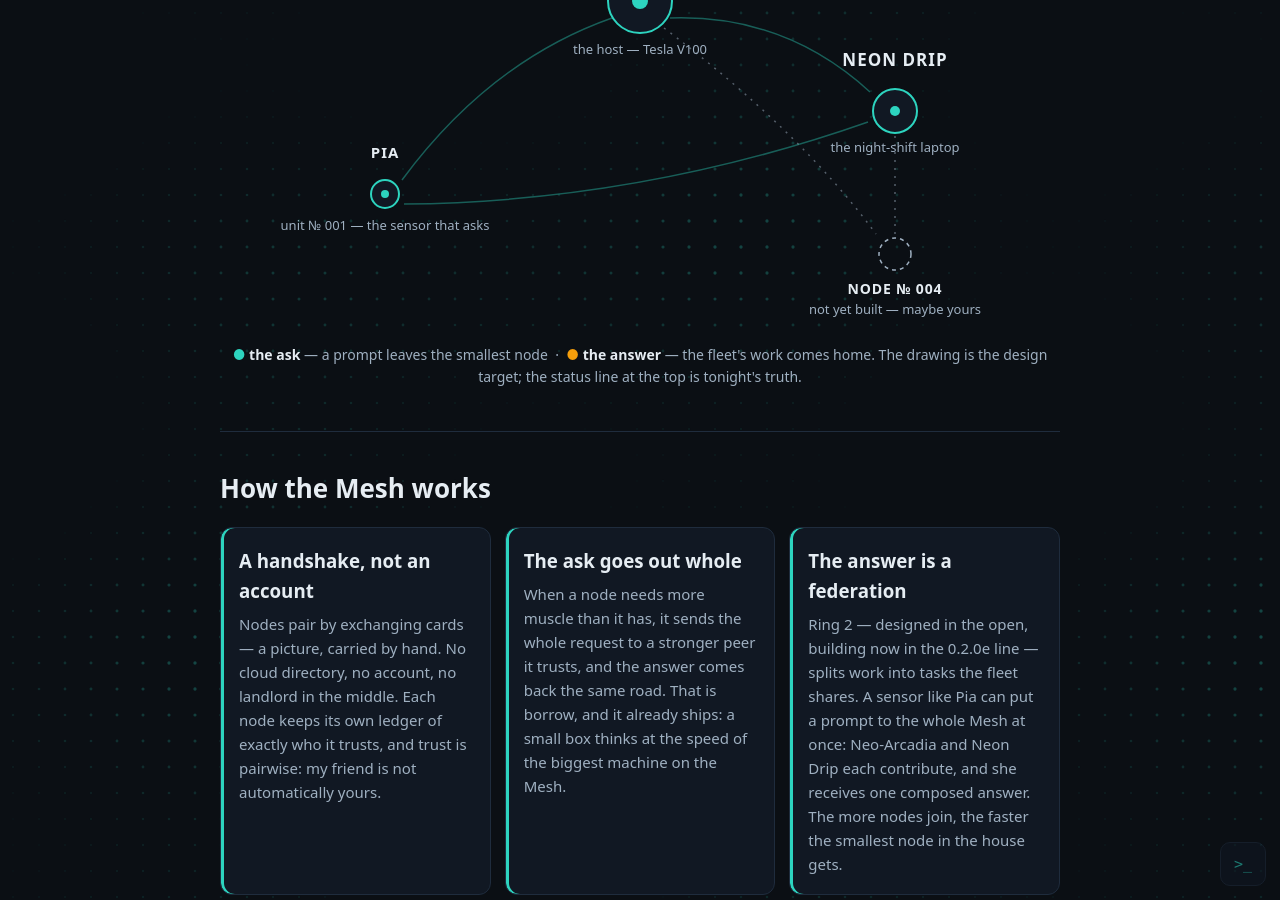
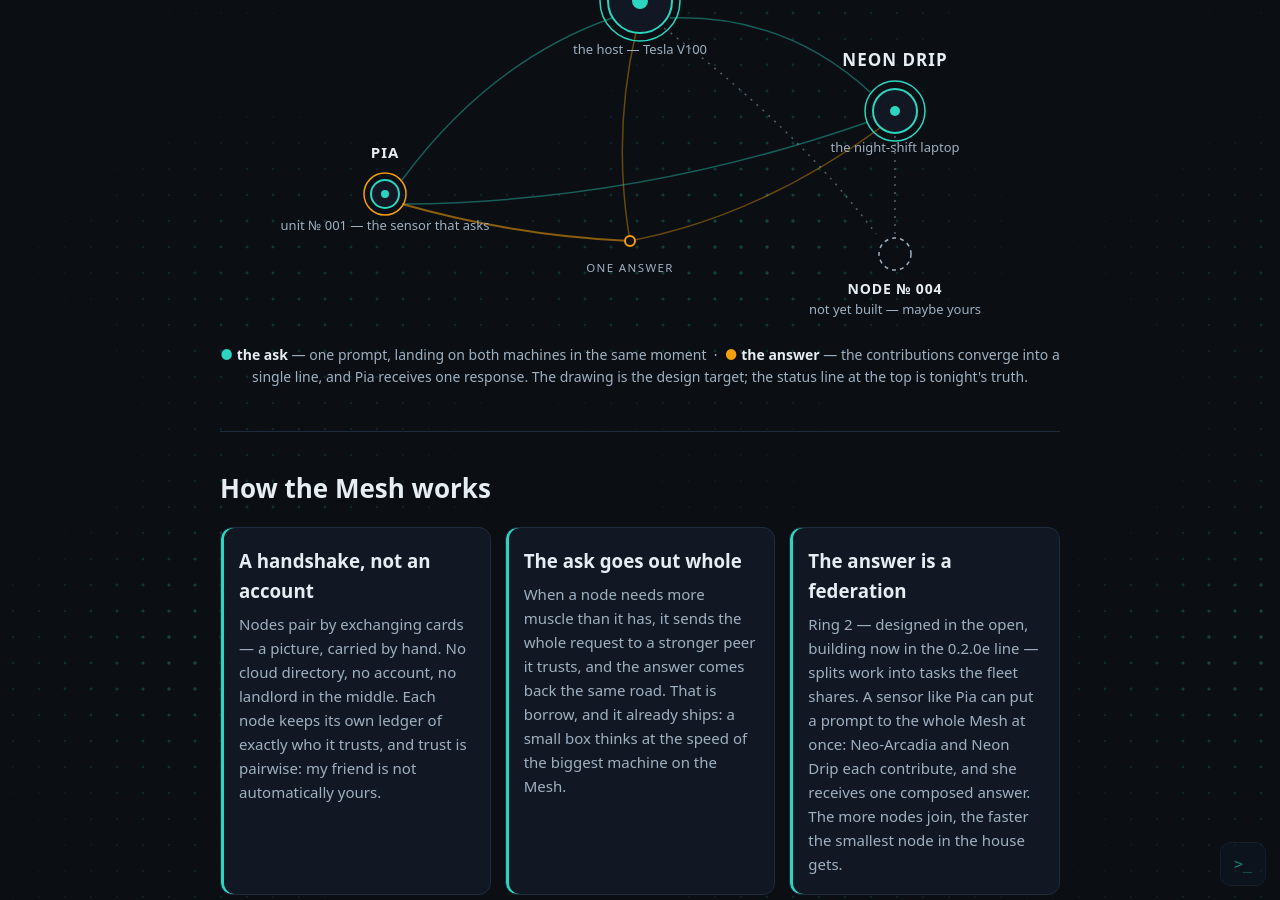
Before and after one commit to AlexKollar/nocturnerow, a Jekyll site: the page built from mesh.html, in a window 1280 px wide and 900 px high, scrolled down 789 px. Built offline with Jekyll 4.4.1, drawn with Linux system fonts in a browser that asks for light colours.

Commit message:
Mesh constellation choreography: Pia's ask lands on both machines at once, the answers converge into one line home, and the Neon Drip borrow road runs ask-up / answer-down

```diff
--- a/mesh.html
+++ b/mesh.html
@@ -34,28 +34,39 @@ description: "Apex | Mesh — many machines, one mind. A federation of your own
 .doc-body blockquote{border-left:3px solid var(--accent);margin:16px 0;padding:4px 0 4px 16px;color:var(--text);font-size:17px;line-height:1.65}
 .doc-body blockquote .attrib{display:block;margin-top:8px;color:var(--muted);font-size:14px}
 </style>
-<div class="meshmap" role="img" aria-label="Mesh constellation: Pia, a small sensor node, sends a prompt out in teal; Neo-Arcadia and Neon Drip both contribute, and their answers flow back to Pia in amber. A fourth node is drawn hollow — not yet built. Field status: two nodes are paired, and the road between them is lit — the first whole-request borrow was served across the open internet on 13 November 2026.">
+<div class="meshmap" role="img" aria-label="Mesh constellation: Pia, a small sensor node, sends one prompt out in teal along two roads, landing on Neo-Arcadia and Neon Drip at the same moment; their answers flow back in amber, converge into a single line, and reach Pia as one composed response. Neon Drip also borrows directly from Neo-Arcadia: its ask travels up in teal, the answer comes back down in amber. A fourth node is drawn hollow — not yet built. Field status: two nodes are paired, and the road between them is lit — the first whole-request borrow was served across the open internet on 13 November 2026.">
 <svg viewBox="0 0 800 440">
 <path id="rPiaNa" d="M 162 284 Q 250 165 372 122" stroke="#2dd4bf" stroke-width="1.5" fill="none" opacity=".4"/>
-<path id="rNaPia" d="M 372 122 Q 250 165 162 284" stroke="none" fill="none"/>
 <path id="rPiaNd" d="M 164 308 Q 400 306 628 226" stroke="#2dd4bf" stroke-width="1.5" fill="none" opacity=".4"/>
-<path id="rNdPia" d="M 628 226 Q 400 306 164 308" stroke="none" fill="none"/>
+<path id="rNaMerge" d="M 396 136 Q 372 240 390 345" stroke="#f59e0b" stroke-width="1.5" fill="none" opacity=".4"/>
+<path id="rNdMerge" d="M 640 232 Q 520 320 390 345" stroke="#f59e0b" stroke-width="1.5" fill="none" opacity=".4"/>
+<path id="rMergePia" d="M 390 345 Q 275 340 162 308" stroke="#f59e0b" stroke-width="2" fill="none" opacity=".55"/>
 <path id="rNaNd" d="M 430 122 Q 545 118 630 196" stroke="#2dd4bf" stroke-width="1.5" fill="none" opacity=".4"/>
 <path id="rNdNa" d="M 630 196 Q 545 118 430 122" stroke="none" fill="none"/>
 <path d="M 424 132 Q 560 235 636 338" stroke="#9fb0c1" stroke-width="1.5" stroke-dasharray="2 6" fill="none" opacity=".5"/>
 <path d="M 655 240 L 655 338" stroke="#9fb0c1" stroke-width="1.5" stroke-dasharray="2 6" fill="none" opacity=".5"/>
 <g class="packets">
 <g fill="#2dd4bf">
-<circle r="4"><animateMotion dur="5s" repeatCount="indefinite"><mpath href="#rPiaNa"/></animateMotion></circle>
-<circle r="4"><animateMotion dur="7s" begin="-1s" repeatCount="indefinite"><mpath href="#rPiaNd"/></animateMotion></circle>
-<circle r="3.5"><animateMotion dur="6s" begin="-.5s" repeatCount="indefinite"><mpath href="#rNaNd"/></animateMotion></circle>
+<circle r="4"><animateMotion dur="9s" repeatCount="indefinite" calcMode="linear" keyPoints="0;1;1" keyTimes="0;0.24;1"><mpath href="#rPiaNa"/></animateMotion><animate attributeName="opacity" dur="9s" repeatCount="indefinite" values="1;1;0;0" keyTimes="0;0.225;0.24;1"/></circle>
+<circle r="4"><animateMotion dur="9s" repeatCount="indefinite" calcMode="linear" keyPoints="0;1;1" keyTimes="0;0.24;1"><mpath href="#rPiaNd"/></animateMotion><animate attributeName="opacity" dur="9s" repeatCount="indefinite" values="1;1;0;0" keyTimes="0;0.225;0.24;1"/></circle>
 </g>
 <g fill="#f59e0b">
-<circle r="4"><animateMotion dur="6.5s" begin="-2s" repeatCount="indefinite"><mpath href="#rNaPia"/></animateMotion></circle>
-<circle r="4"><animateMotion dur="8s" begin="-3.5s" repeatCount="indefinite"><mpath href="#rNdPia"/></animateMotion></circle>
-<circle r="3.5"><animateMotion dur="7.5s" begin="-2.8s" repeatCount="indefinite"><mpath href="#rNdNa"/></animateMotion></circle>
+<circle r="4"><animateMotion dur="9s" repeatCount="indefinite" calcMode="linear" keyPoints="0;0;1;1" keyTimes="0;0.30;0.54;1"><mpath href="#rNaMerge"/></animateMotion><animate attributeName="opacity" dur="9s" repeatCount="indefinite" values="0;0;1;1;0;0" keyTimes="0;0.29;0.31;0.52;0.54;1"/></circle>
+<circle r="4"><animateMotion dur="9s" repeatCount="indefinite" calcMode="linear" keyPoints="0;0;1;1" keyTimes="0;0.30;0.54;1"><mpath href="#rNdMerge"/></animateMotion><animate attributeName="opacity" dur="9s" repeatCount="indefinite" values="0;0;1;1;0;0" keyTimes="0;0.29;0.31;0.52;0.54;1"/></circle>
+<circle r="5"><animateMotion dur="9s" repeatCount="indefinite" calcMode="linear" keyPoints="0;0;1;1" keyTimes="0;0.54;0.72;1"><mpath href="#rMergePia"/></animateMotion><animate attributeName="opacity" dur="9s" repeatCount="indefinite" values="0;0;1;1;0;0" keyTimes="0;0.53;0.55;0.70;0.72;1"/></circle>
 </g>
+<g fill="#2dd4bf">
+<circle r="3.5"><animateMotion dur="7s" begin="-2s" repeatCount="indefinite"><mpath href="#rNdNa"/></animateMotion></circle>
 </g>
+<g fill="#f59e0b">
+<circle r="3.5"><animateMotion dur="7s" begin="-5.2s" repeatCount="indefinite"><mpath href="#rNaNd"/></animateMotion></circle>
+</g>
+<circle cx="400" cy="105" r="40" fill="none" stroke="#2dd4bf" stroke-width="1.5"><animate attributeName="opacity" dur="9s" repeatCount="indefinite" values="0;0;0.9;0;0" keyTimes="0;0.21;0.245;0.31;1"/></circle>
+<circle cx="655" cy="215" r="30" fill="none" stroke="#2dd4bf" stroke-width="1.5"><animate attributeName="opacity" dur="9s" repeatCount="indefinite" values="0;0;0.9;0;0;0" keyTimes="0;0.21;0.245;0.31;0.99;1"/></circle>
+<circle cx="145" cy="298" r="21" fill="none" stroke="#f59e0b" stroke-width="1.5"><animate attributeName="opacity" dur="9s" repeatCount="indefinite" values="0;0;0.9;0;0" keyTimes="0;0.68;0.72;0.79;1"/></circle>
+</g>
+<circle cx="390" cy="345" r="5" fill="#0b0f14" stroke="#f59e0b" stroke-width="2"/>
+<text class="rlabel" x="390" y="376" text-anchor="middle">ONE ANSWER</text>
 <circle cx="400" cy="105" r="32" fill="#111823" stroke="#2dd4bf" stroke-width="2"/>
 <circle cx="400" cy="105" r="8" fill="#2dd4bf"/>
 <circle cx="655" cy="215" r="22" fill="#111823" stroke="#2dd4bf" stroke-width="2"/>
@@ -74,7 +85,7 @@ description: "Apex | Mesh — many machines, one mind. A federation of your own
 <text class="nsub" x="655" y="418" text-anchor="middle">not yet built — maybe yours</text>
 </svg>
 </div>
-<p class="meshmap-cap"><span class="ask">●</span> <b style="color:var(--text)">the ask</b> — a prompt leaves the smallest node &nbsp;·&nbsp; <span class="ans">●</span> <b style="color:var(--text)">the answer</b> — the fleet's work comes home. The drawing is the design target; the status line at the top is tonight's truth.</p>
+<p class="meshmap-cap"><span class="ask">●</span> <b style="color:var(--text)">the ask</b> — one prompt, landing on both machines in the same moment &nbsp;·&nbsp; <span class="ans">●</span> <b style="color:var(--text)">the answer</b> — the contributions converge into a single line, and Pia receives one response. The drawing is the design target; the status line at the top is tonight's truth.</p>
 </section>
 <section>
 <h2>How the Mesh works</h2>
```
